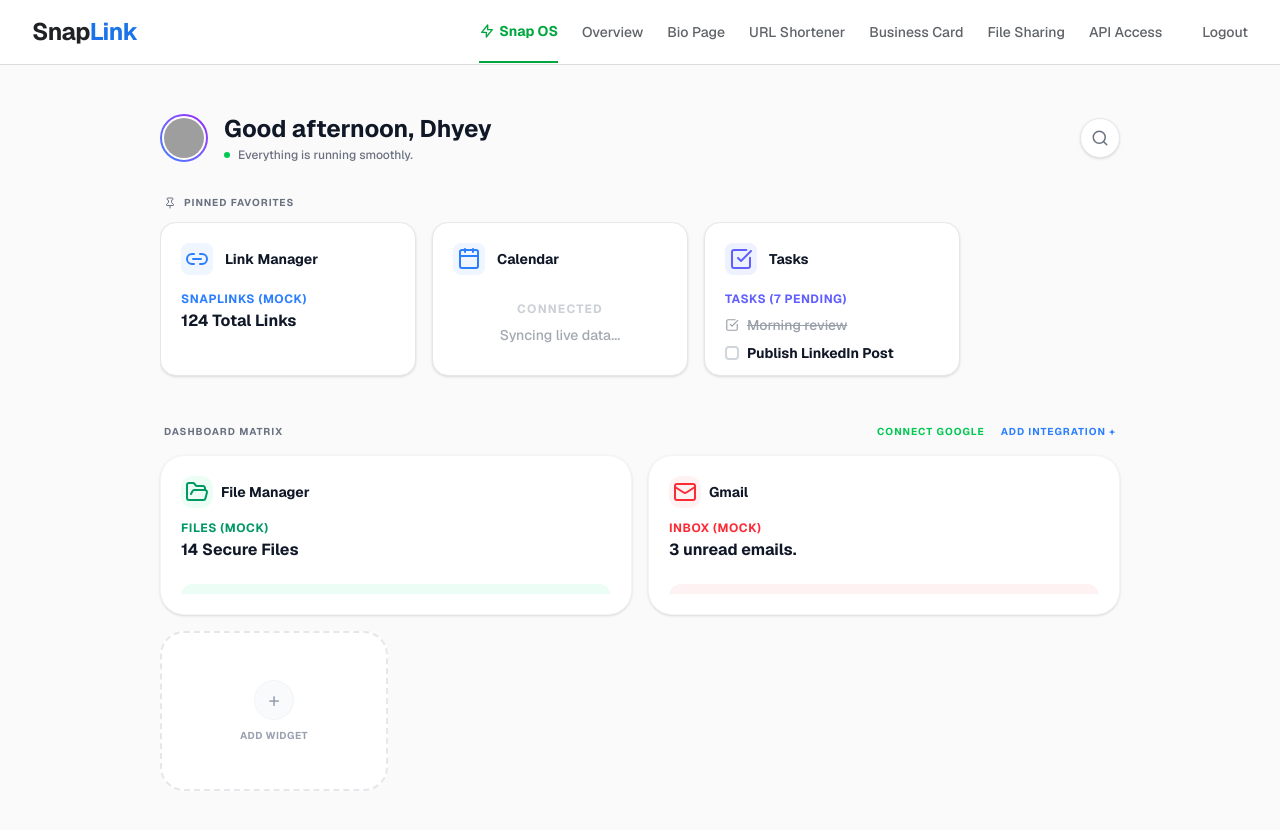
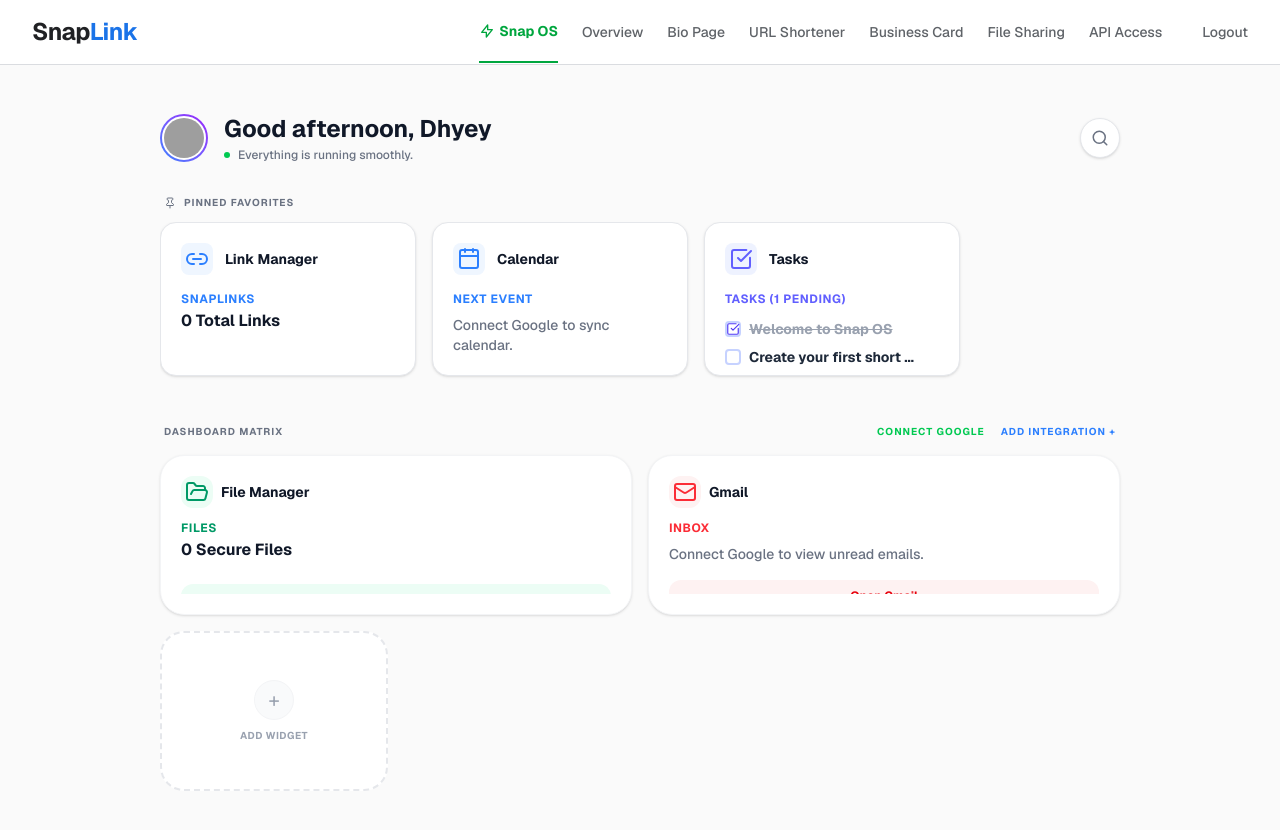
Before and after one commit to dhyey0904/snaplink, a Next.js app in the folder frontend/: page /command-center in a window 1280 px wide. Shown: the top 830 px of the page. Built offline with nearby package versions, Linux system fonts and the light colour scheme; grey boxes are pictures that could not be loaded.

Commit message:
UI: Implement fully working functionality for 5 core widgets, removing all hardcoded mocks

```diff
--- a/frontend/src/app/command-center/page.tsx
+++ b/frontend/src/app/command-center/page.tsx
@@ -122,21 +122,60 @@ export default function SnapOS() {
     }
   };
 
+  // Local state for interactive tasks widget
+  const [tasks, setTasks] = useState<{id: number, text: string, done: boolean}[]>([]);
+  const [newTaskText, setNewTaskText] = useState("");
+
+  useEffect(() => {
+    const savedTasks = localStorage.getItem("snapos_tasks");
+    if (savedTasks) {
+      setTasks(JSON.parse(savedTasks));
+    } else {
+      setTasks([
+        { id: 1, text: "Welcome to Snap OS", done: true },
+        { id: 2, text: "Create your first short link", done: false }
+      ]);
+    }
+  }, []);
+
+  const toggleTask = (id: number) => {
+    const newTasks = tasks.map(t => t.id === id ? { ...t, done: !t.done } : t);
+    setTasks(newTasks);
+    localStorage.setItem("snapos_tasks", JSON.stringify(newTasks));
+  };
+
+  const addTask = (e: React.KeyboardEvent) => {
+    if (e.key === 'Enter' && newTaskText.trim()) {
+      const newTasks = [...tasks, { id: Date.now(), text: newTaskText, done: false }];
+      setTasks(newTasks);
+      localStorage.setItem("snapos_tasks", JSON.stringify(newTasks));
+      setNewTaskText("");
+    }
+  };
+
+  const removeTask = (id: number) => {
+    const newTasks = tasks.filter(t => t.id !== id);
+    setTasks(newTasks);
+    localStorage.setItem("snapos_tasks", JSON.stringify(newTasks));
+  };
+
   if (!isLoaded) return <div className="min-h-screen bg-black"></div>;
 
   const pinnedWidgets = layout.filter(w => w.pinned);
   const gridWidgets = layout.filter(w => !w.pinned).sort((a, b) => a.order - b.order);
 
+
+
   // Widget Renderer Engine
   const renderWidgetContent = (id: string, size: WidgetSize) => {
     switch (id) {
       case "links":
-        const totalLinks = realData?.links?.total ?? 124;
-        const totalClicks = realData?.links?.clicks ?? 5302;
+        const totalLinks = realData?.links?.total ?? 0;
+        const totalClicks = realData?.links?.clicks ?? 0;
         return (
           <div className="flex flex-col h-full justify-between">
             <div>
-              <p className="text-xs font-bold text-blue-500 mb-1 tracking-wider uppercase">SnapLinks {realData ? '(Live)' : '(Mock)'}</p>
+              <p className="text-xs font-bold text-blue-500 mb-1 tracking-wider uppercase">SnapLinks</p>
               <h4 className="text-gray-900 font-bold text-sm md:text-base leading-tight mb-2">{totalLinks} Total Links</h4>
               {size === "large" || size === "full" ? (
                 <div className="space-y-2 mt-4">
@@ -148,47 +187,42 @@ export default function SnapOS() {
               ) : null}
             </div>
             {size !== "small" && (
-              <a href="/dashboard" className="mt-4 w-full bg-blue-50 hover:bg-blue-100 text-blue-600 py-2 rounded-xl text-xs font-bold transition-colors text-center block">
+              <a href="/dashboard/links" className="mt-4 w-full bg-blue-50 hover:bg-blue-100 text-blue-600 py-2 rounded-xl text-xs font-bold transition-colors text-center block">
                 Manage Links
               </a>
             )}
           </div>
         );
       case "files":
-        const totalFiles = realData?.files?.total ?? 14;
+        const totalFiles = realData?.files?.total ?? 0;
         return (
           <div className="flex flex-col h-full justify-between">
             <div>
-              <p className="text-xs font-bold text-emerald-600 mb-1 tracking-wider uppercase">Files {realData ? '(Live)' : '(Mock)'}</p>
+              <p className="text-xs font-bold text-emerald-600 mb-1 tracking-wider uppercase">Files</p>
               <h4 className="text-gray-900 font-bold text-sm md:text-base leading-tight mb-2">{totalFiles} Secure Files</h4>
             </div>
             {size !== "small" && (
-              <a href="/files" className="mt-4 w-full bg-emerald-50 hover:bg-emerald-100 text-emerald-700 py-2 rounded-xl text-xs font-bold transition-colors text-center block">
+              <a href="/dashboard/files" className="mt-4 w-full bg-emerald-50 hover:bg-emerald-100 text-emerald-700 py-2 rounded-xl text-xs font-bold transition-colors text-center block">
                 View Files
               </a>
             )}
           </div>
         );
       case "gmail":
-        const unreadCount = realData?.google?.gmail?.unread ?? 3;
-        const isReal = !!realData?.google;
+        const isGoogleConnected = !!realData?.google;
+        const unreadCount = realData?.google?.gmail?.unread ?? 0;
+
         return (
           <div className="flex flex-col h-full justify-between">
             <div>
-              <p className="text-xs font-bold text-red-500 mb-1 tracking-wider uppercase">Inbox {isReal ? '(Live)' : '(Mock)'}</p>
-              <h4 className="text-gray-900 font-bold text-sm md:text-base leading-tight mb-2">{unreadCount} unread emails.</h4>
-              {size === "large" || size === "full" ? (
-                <div className="space-y-2 mt-4">
-                  <div className="bg-gray-50 rounded-lg p-2 text-xs text-gray-700 flex justify-between">
-                    <span className="font-medium truncate mr-2">Invoice #8843 from AWS</span>
-                    <span className="text-gray-400">10m</span>
-                  </div>
-                  <div className="bg-gray-50 rounded-lg p-2 text-xs text-gray-700 flex justify-between">
-                    <span className="font-medium truncate mr-2">Project Brief - Design Flow</span>
-                    <span className="text-gray-400">1h</span>
-                  </div>
-                </div>
-              ) : null}
+              <p className="text-xs font-bold text-red-500 mb-1 tracking-wider uppercase">Inbox</p>
+              {!isGoogleConnected ? (
+                <p className="text-gray-500 text-sm font-medium mt-2">Connect Google to view unread emails.</p>
+              ) : (
+                <>
+                  <h4 className="text-gray-900 font-bold text-sm md:text-base leading-tight mb-2">{unreadCount} unread emails.</h4>
+                </>
+              )}
             </div>
             {size !== "small" && (
               <a href="https://mail.google.com" target="_blank" className="mt-4 w-full bg-red-50 hover:bg-red-100 text-red-600 py-2 rounded-xl text-xs font-bold transition-colors text-center block">
@@ -197,30 +231,71 @@ export default function SnapOS() {
             )}
           </div>
         );
+      case "calendar":
+        const isCalConnected = !!realData?.google;
+        const nextEvent = realData?.google?.calendar?.[0];
+
+        return (
+          <div className="flex flex-col h-full justify-between">
+            <div>
+              <p className="text-xs font-bold text-blue-500 mb-1 tracking-wider uppercase">Next Event</p>
+              {!isCalConnected ? (
+                <p className="text-gray-500 text-sm font-medium mt-2">Connect Google to sync calendar.</p>
+              ) : !nextEvent ? (
+                <p className="text-gray-500 text-sm font-medium mt-2">No upcoming events today.</p>
+              ) : (
+                <h4 className="text-gray-900 font-bold text-sm md:text-base leading-tight truncate">{nextEvent.summary}</h4>
+              )}
+            </div>
+            {size !== "small" && (
+              <a href={nextEvent?.link || "https://calendar.google.com"} target="_blank" className="mt-4 w-full bg-blue-600 hover:bg-blue-700 text-white py-2 rounded-xl text-xs font-bold transition-colors shadow-sm text-center block">
+                {nextEvent?.link ? 'Join Meeting' : 'Open Calendar'}
+              </a>
+            )}
+          </div>
+        );
       case "tasks":
         return (
           <div className="flex flex-col h-full justify-between">
             <div>
-              <p className="text-xs font-bold text-indigo-500 mb-1 tracking-wider uppercase">Tasks (7 Pending)</p>
-              <ul className="space-y-2 mt-2">
-                <li className="flex items-center gap-2 text-sm font-medium text-gray-700 line-through opacity-50"><CheckSquare size={14}/> Morning review</li>
-                <li className="flex items-center gap-2 text-sm font-bold text-gray-900"><div className="w-3.5 h-3.5 border-2 border-gray-300 rounded-sm"></div> Publish LinkedIn Post</li>
-                {size === "large" && <li className="flex items-center gap-2 text-sm font-bold text-gray-900"><div className="w-3.5 h-3.5 border-2 border-gray-300 rounded-sm"></div> Renew domain name</li>}
+              <p className="text-xs font-bold text-indigo-500 mb-1 tracking-wider uppercase">Tasks ({tasks.filter(t => !t.done).length} Pending)</p>
+              <ul className="space-y-2 mt-3 max-h-[100px] overflow-y-auto pr-1">
+                {tasks.map(t => (
+                  <li key={t.id} className="flex items-center gap-2 group">
+                    <button onClick={() => toggleTask(t.id)} className="shrink-0 flex items-center justify-center w-4 h-4 border-2 border-indigo-200 rounded text-indigo-600 focus:outline-none focus:border-indigo-500">
+                      {t.done && <CheckSquare size={14} className="text-indigo-600 absolute" />}
+                    </button>
+                    <span className={`text-sm font-bold truncate flex-1 ${t.done ? 'text-gray-400 line-through' : 'text-gray-800'}`}>
+                      {t.text}
+                    </span>
+                    <button onClick={() => removeTask(t.id)} className="text-gray-300 hover:text-red-500 opacity-0 group-hover:opacity-100">
+                      <Trash2 size={12}/>
+                    </button>
+                  </li>
+                ))}
               </ul>
             </div>
+            {size !== "small" && (
+              <div className="mt-4">
+                <input
+                  type="text"
+                  value={newTaskText}
+                  onChange={(e) => setNewTaskText(e.target.value)}
+                  onKeyDown={addTask}
+                  placeholder="Add a task & press Enter"
+                  className="w-full bg-gray-50 border border-gray-200 rounded-lg px-3 py-2 text-xs font-medium focus:outline-none focus:border-indigo-500 focus:bg-white transition-colors"
+                />
+              </div>
+            )}
           </div>
         );
       default:
-        return (
-          <div className="flex flex-col h-full justify-center items-center text-center opacity-50">
-            <span className="text-xs font-bold text-gray-400 uppercase tracking-widest mb-2">Connected</span>
-            <p className="text-sm font-medium text-gray-600">Syncing live data...</p>
-          </div>
-        );
+        return null;
     }
   };
 
   // Convert logical size to Tailwind CSS grid classes
+
   const getSizeClass = (size: WidgetSize) => {
     switch(size) {
       case "small": return "col-span-1 row-span-1";
```
